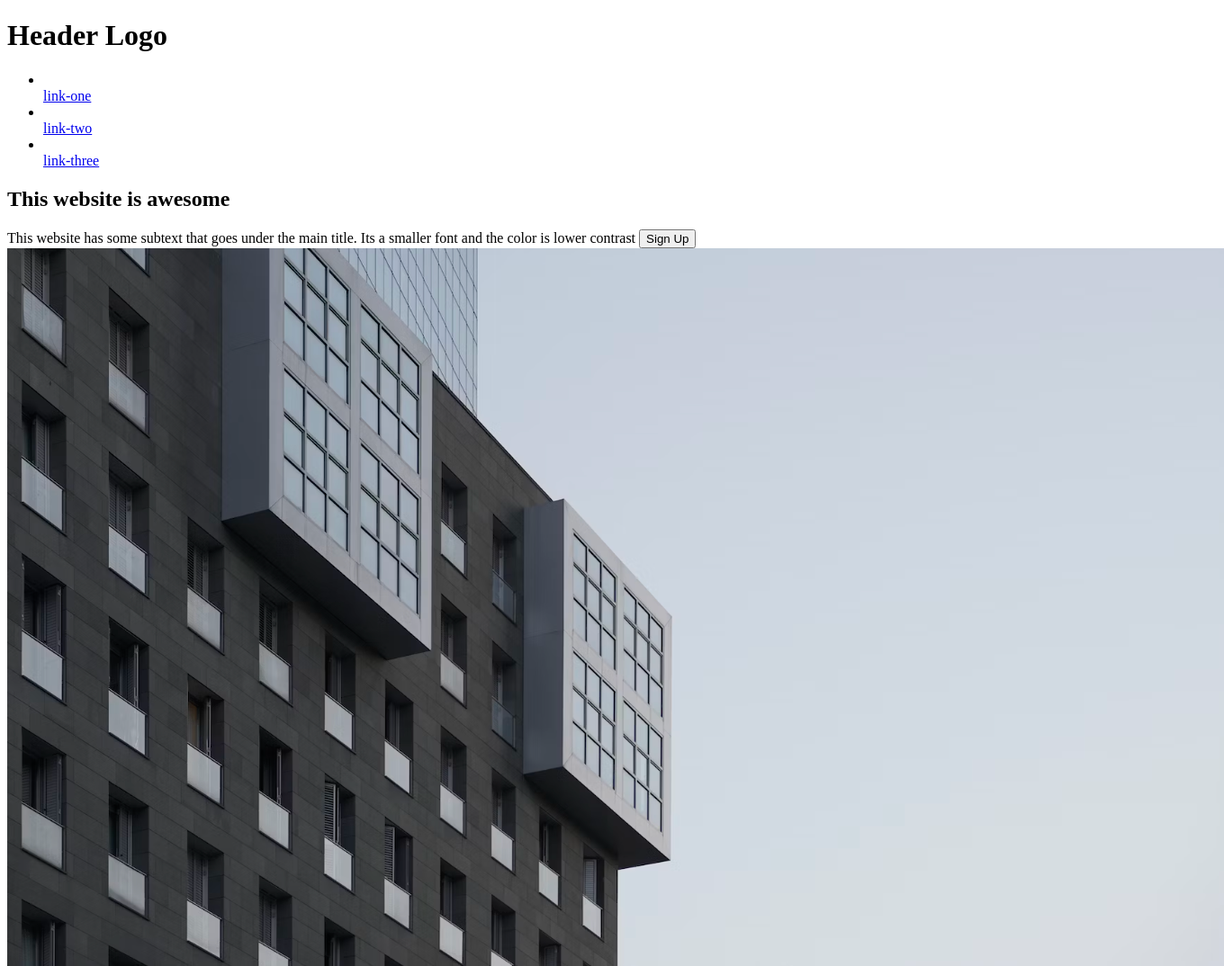
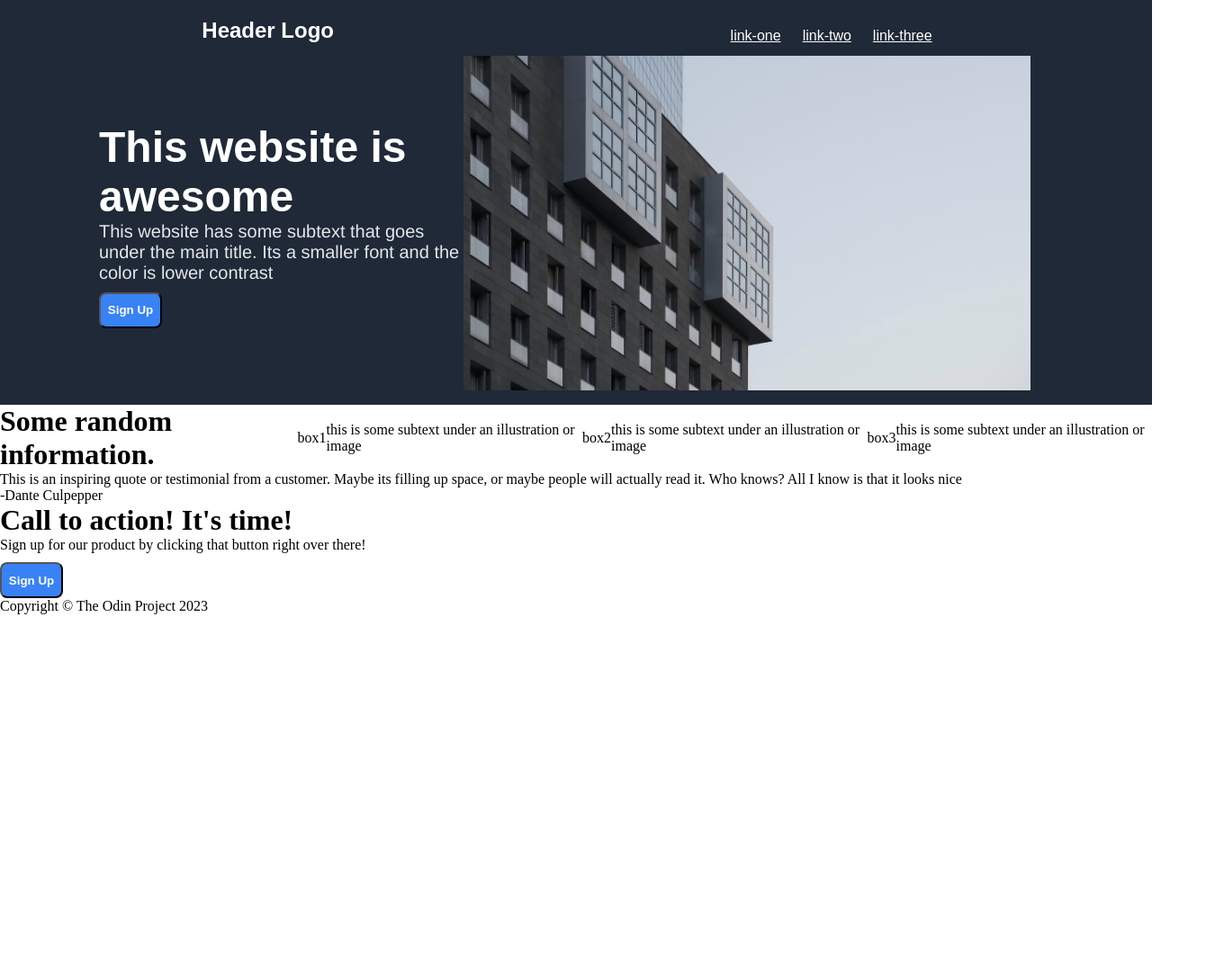
Before and after one commit to lizardkid55/landing-page, a plain HTML site: page index.html in a window 1280 px wide. Shown: the top 1074 px of the page at 90% size, 1360 px wide, since content can reach past the window. After the commit the page ends 800 px from the top, so only its background shows below. Drawn offline with Linux system fonts and the light colour scheme.

Commit message:
finished the header, restructured html elements and added css styling.

```diff
--- a/index.html
+++ b/index.html
@@ -4,21 +4,28 @@
     <meta charset="UTF-8">
     <meta http-equiv="X-UA-Compatible" content="IE=edge">
     <meta name="viewport" content="width=device-width, initial-scale=1.0">
-    <link ref="stylesheet" href="style.css">
+    <link rel="stylesheet" href="style.css">
     <title>Landing Page</title>
 </head>
 <body>
-    <div class="container1">
-        <h1>Header Logo</h1>
+    <header>
+            <h1 class="headerlogo">Header Logo</h1>
             <ul>
                 <li></li><a href="https://www.theodinproject.com/lessons/foundations-landing-page">link-one</a></li>
                 <li></li><a href="https://www.theodinproject.com/lessons/foundations-landing-page">link-two</a></li>
                 <li></li><a href="https://www.theodinproject.com/lessons/foundations-landing-page">link-three</a></li>
             </ul>
+    </header>
+            <div class="headerbody">
+                <div class="headerbody-left">
                     <h2>This website is awesome</h2>
                     <span>This website has some subtext that goes under the main title. Its a smaller font and the color is lower contrast</span>
                     <button>Sign Up</button>
+                </div>
+                <div class="headerbody-right">
                     <img src= "images/building.webp">
+                </div>
+            </div>
     <div class="container2">
         <h1>Some random information.</h1>
             <p>box1</p>
--- a/style.css
+++ b/style.css
@@ -0,0 +1,88 @@
+*{
+    padding: 0;
+    margin: 0;
+    box-sizing: border-box;
+}
+
+header{
+    display: flex;
+    justify-content: space-around;
+    height: 50px;
+    background-color: #1F2937;
+    padding: 20px
+}
+
+.headerlogo{
+    color: white;
+    font-weight: bold;
+    font-family: Arial, Helvetica, sans-serif;
+    font-size: 24px;
+    align-items: center;
+}
+
+
+
+a{
+    color: white;
+    font-family: Arial, Helvetica, sans-serif;
+}
+
+.headerbody{
+    display: flex;
+    background-color: #1F2937;
+    height: 50vh;
+    align-items: center;
+    justify-content: center;
+}
+
+.headerbody h2{
+    font-family: Arial, Helvetica, sans-serif;
+    font-weight: 900px;
+    font-size: 48px;
+
+}
+
+.headerbody span{
+    font-family: Helvetica, sans-serif;
+    font-size: 20px;
+    color: #E5E7EB
+}
+
+.headerbody-left{
+    max-width: 450px;
+    color: white;
+    display: flex;
+    flex-direction: column;
+    padding-left: 45px
+}
+
+button{
+    width: 70px;
+    height: 40px;
+    align-self: flex-start;
+    margin-top: 10px;
+    background-color: #3882F6;
+    color: white;
+    font-family: Arial, Helvetica, sans-serif;
+    border-radius: 8px;
+    font-weight: bold
+}
+
+ul{
+    list-style: none;
+    display: flex;
+    align-items: center;
+    gap: 12px;
+    padding: 20px;
+}
+
+img{
+    width: 700px;
+    height: auto;
+    padding-right: 70px;
+}
+
+.container2{
+    display: flex;
+    align-items: center;
+}
```
Lines whose indentation alone changed are shown as unchanged.
